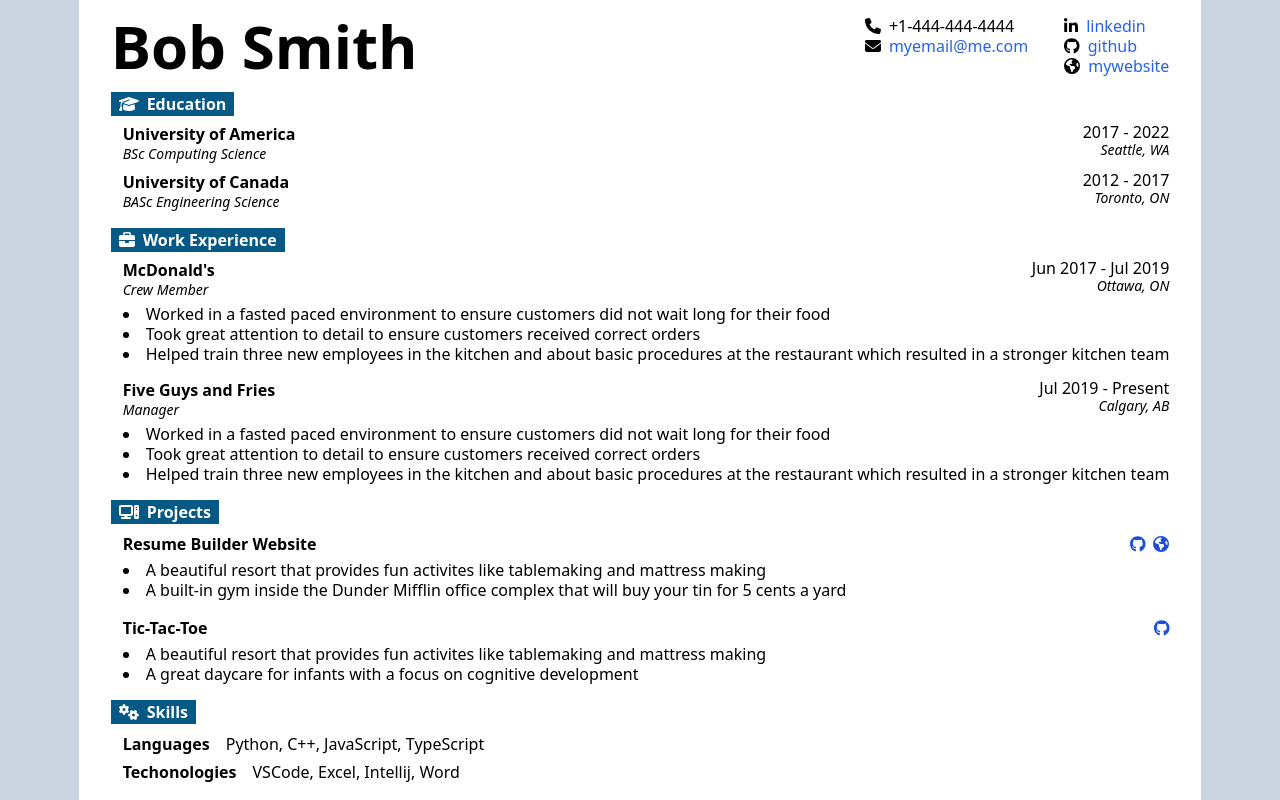
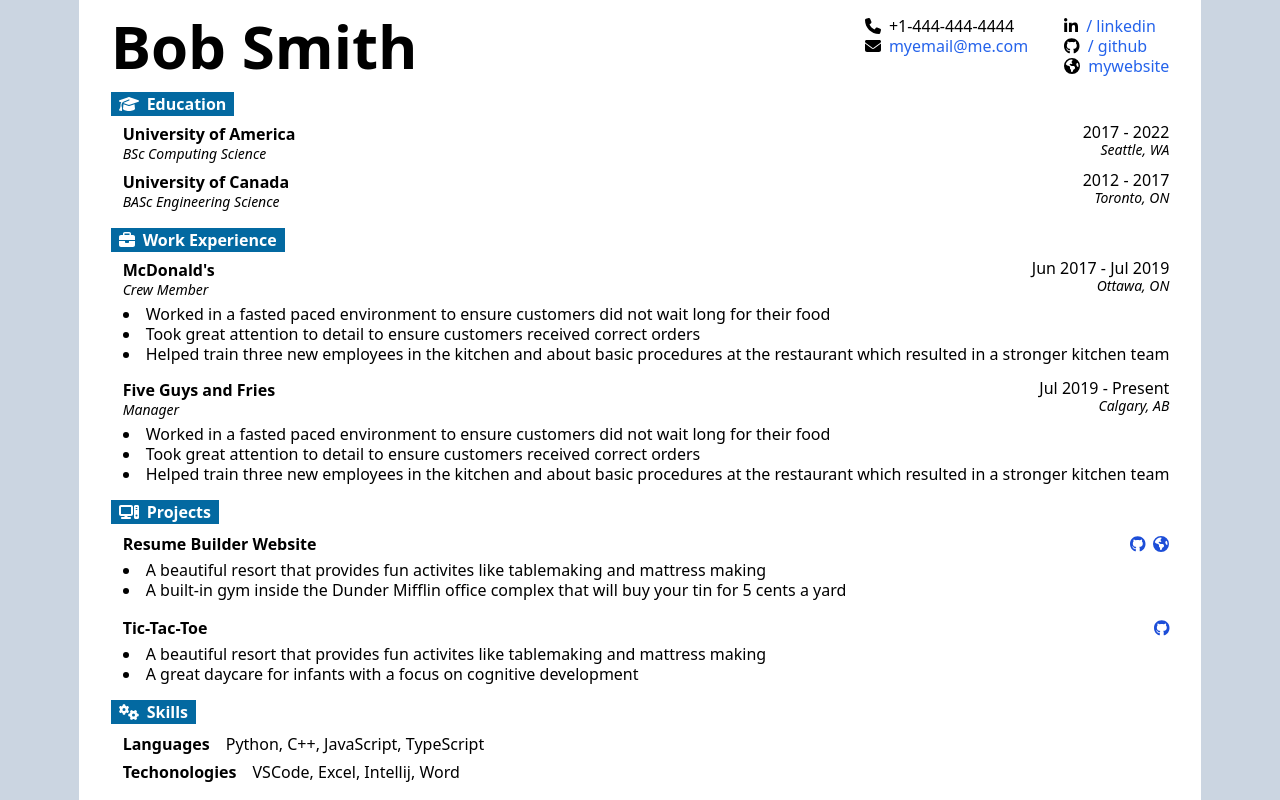
Before and after one commit to Blastose/resume-builder, a React (Create React App) app: page / in a window 1280 px wide. Built offline with nearby package versions, Linux system fonts and the light colour scheme.

Commit message:
Adjust colors and links

```diff
--- a/src/components/personal-info/links.tsx
+++ b/src/components/personal-info/links.tsx
@@ -7,12 +7,14 @@ function Links(props: { linkedin: Link; github: Link; website: Link }) {
       <div className="flex gap-2 items-center">
         <FontAwesomeIcon icon={["fab", "linkedin-in"]} />
         <a href={props.linkedin.href} className="text-blue-600">
+          <span>/ </span>
           {props.linkedin.text}
         </a>
       </div>
       <div className="flex gap-2 items-center">
         <FontAwesomeIcon icon={["fab", "github"]} />
         <a href={props.github.href} className="text-blue-600">
+          <span>/ </span>
           {props.github.text}
         </a>
       </div>
--- a/src/components/util/cv-section.tsx
+++ b/src/components/util/cv-section.tsx
@@ -6,7 +6,7 @@ function Section(props: {
   icon: [type: IconPrefix, name: IconName];
 }) {
   return (
-    <div className="flex gap-2 items-center bg-sky-800 self-start px-2 text-white">
+    <div className="flex gap-2 items-center bg-sky-700 self-start px-2 text-white">
       <FontAwesomeIcon icon={props.icon} />
       <div className="font-semibold">{props.title}</div>
     </div>
```
